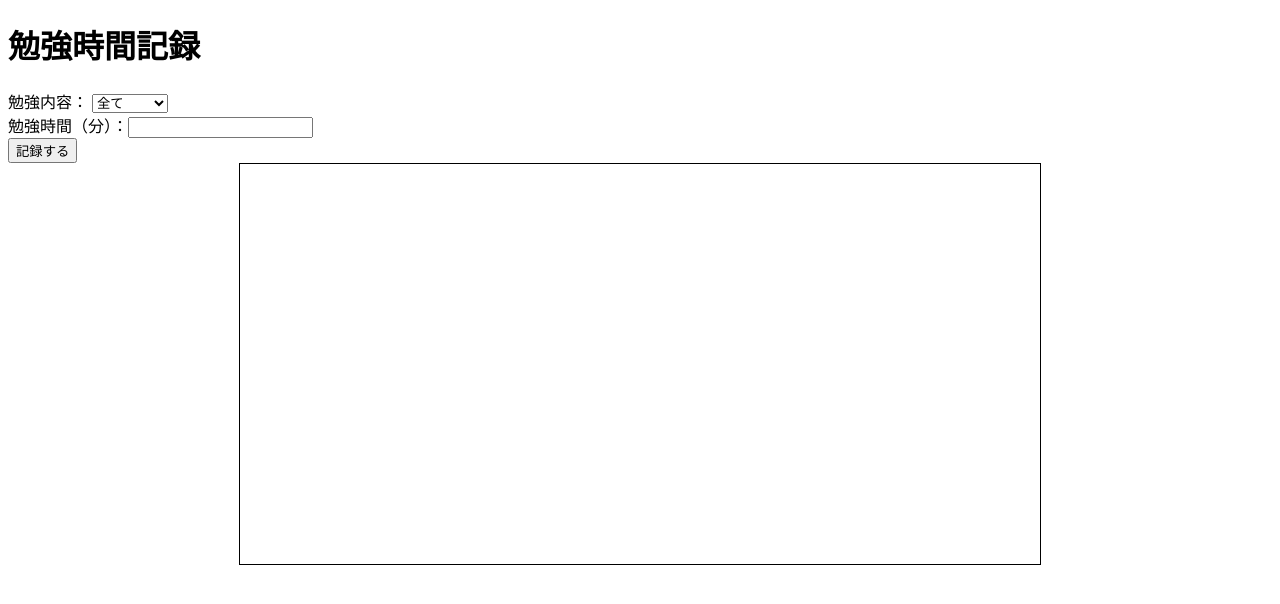
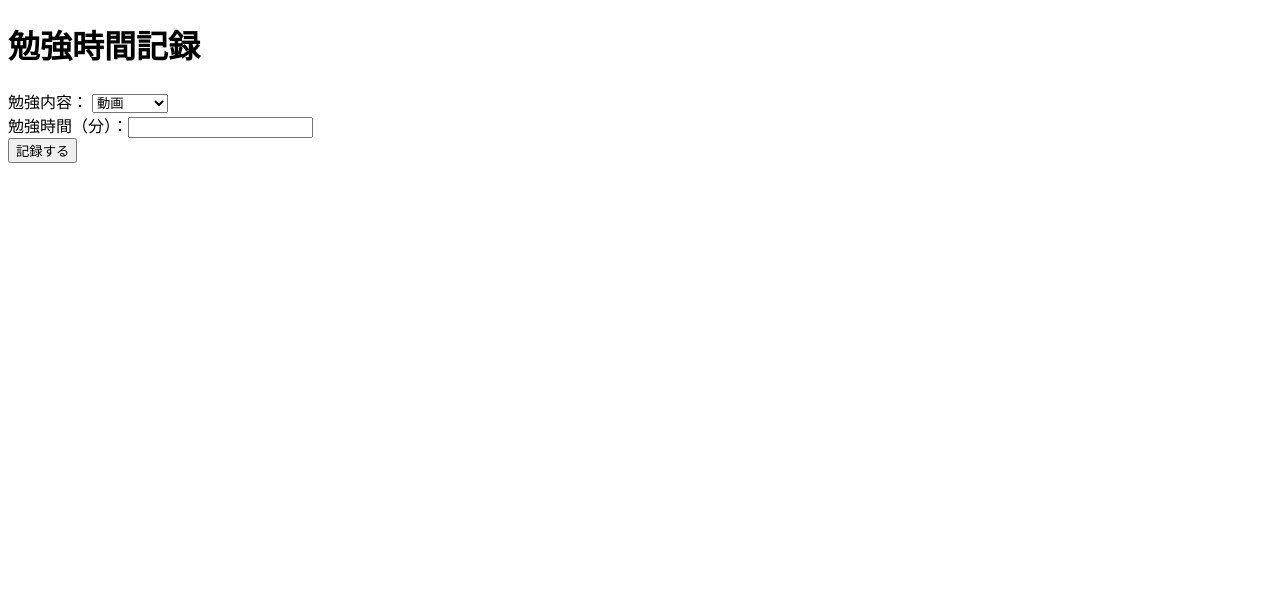
Before and after one commit to nobinobijeans/studyrecord, a plain HTML site: page index.html in a window 1280 px wide. Drawn offline with nearby package versions, Linux system fonts and the light colour scheme.

Commit message:
Update index.html

```diff
--- a/index.html
+++ b/index.html
@@ -11,10 +11,9 @@
   <form>
     <label>勉強内容：
       <select id="study-type">
-        <option value="all">全て</option>
         <option value="video">動画</option>
         <option value="text">テキスト</option>
-        <option value="the-others">その他</option>
+        <option value="the others">その他</option>
       </select>
     </label>
     <br>
@@ -22,7 +21,7 @@
     <br>
     <button type="button" onclick="record()">記録する</button>
   </form>
-  <div id="chart"></div>
+  <div id="graph"></div>
   <script src="main.js"></script>
 </body>
 </html>
```
